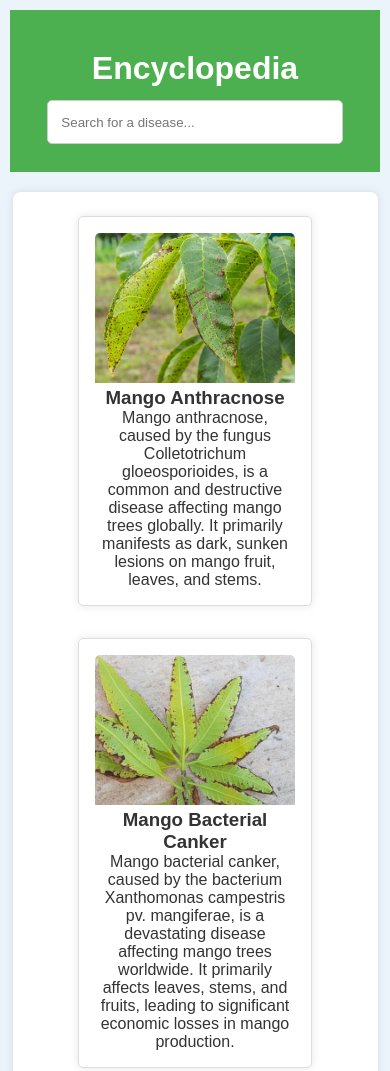
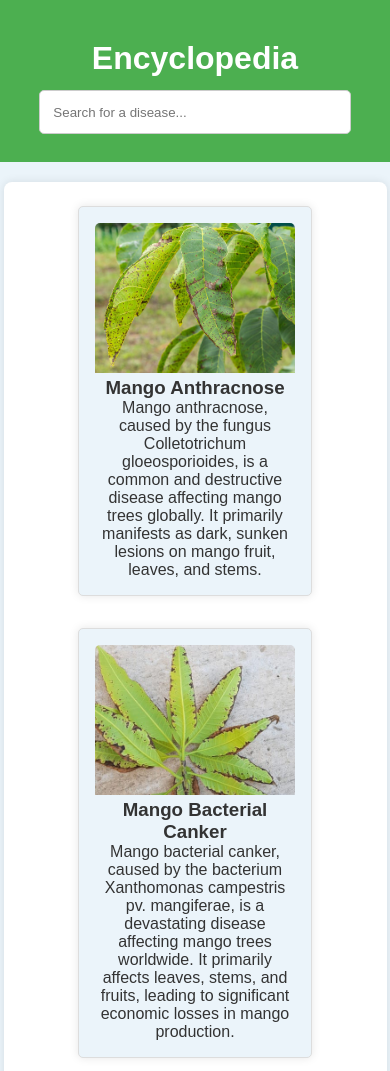
Before and after one commit to hrishabhvarshney/project, a plain HTML site: page index.html in a window 390 px wide. Shown: the top 1071 px of the page. Drawn offline with Linux system fonts and the light colour scheme.

Commit message:
styles.css

```diff
--- a/css/styles.css
+++ b/css/styles.css
@@ -18,7 +18,7 @@ body {
 
 header {
   text-align: center;
-  padding: 1em;
+  padding: 2em;
   background-color: #9bcb64;
   color: white;
 }
@@ -48,7 +48,7 @@ header {
   border-top-right-radius: 5px;
 }
 .disease-card {
-  background-color: white;
+  background-color: #ebf4fa;
   border: 1px solid #ddd;
   border-radius: 5px;
   margin: 0.5em;
@@ -71,7 +71,7 @@ header {
 
 #diseaseDetails {
   padding: 2em;
-  background-color: white;
+  background-color: #ebf4fa;
   border-radius: 10px;
   max-width: 600px;
   margin: 2em auto;
@@ -187,7 +187,7 @@ section p {
 /* Responsive design */
 @media (max-width: 600px) {
   body {
-    padding: 10px;
+    padding: 0px;
   }
   main {
     padding: 15px;
```
